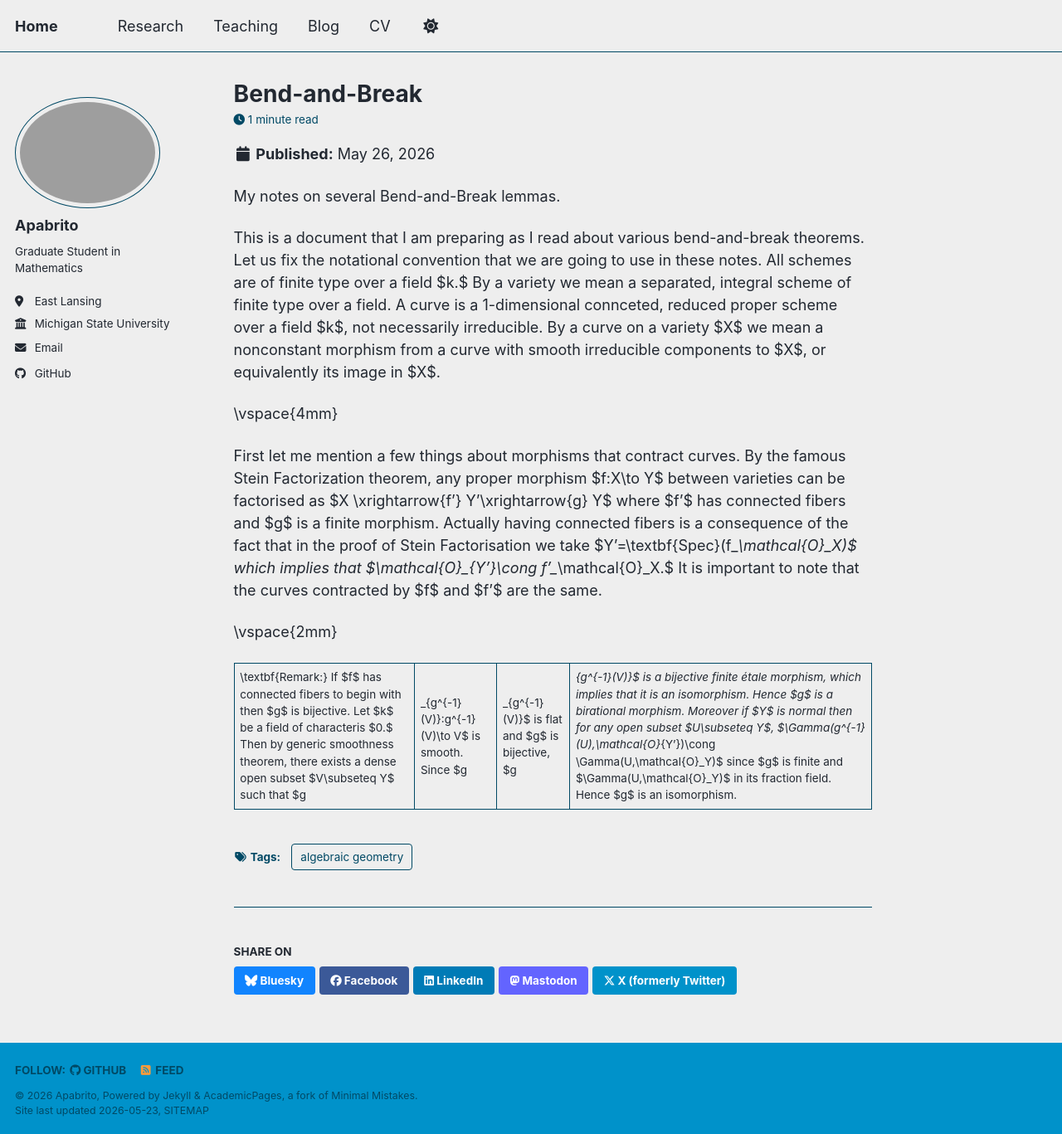
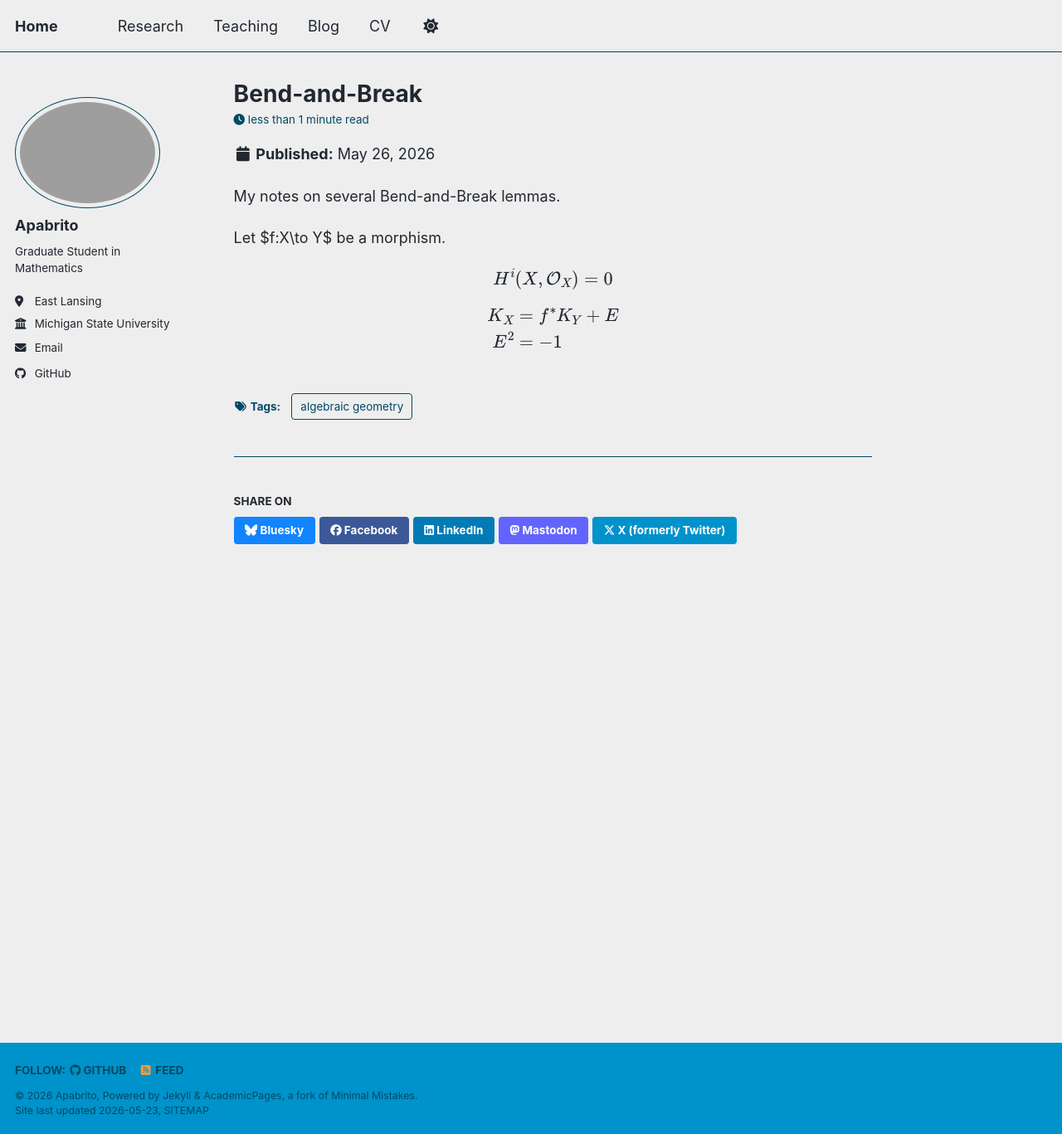
Before and after one commit to apabrito1/apabrito1.github.io, a Jekyll site: the page built from _posts/2012-08-14-blog-post-1.md, in a window 1280 px wide and 1367 px high. Shown: the whole window at 83% size. Built offline with Jekyll 4.4.1, drawn with Linux system fonts in a browser that asks for light colours; a script bundle is joined from its source files by our own code; library files that are not in the unit come from our copies.

Commit message:
Update 2012-08-14-blog-post-1.md

```diff
--- a/_posts/2012-08-14-blog-post-1.md
+++ b/_posts/2012-08-14-blog-post-1.md
@@ -9,12 +9,16 @@ use_math: true
 
 My notes on several Bend-and-Break lemmas.
 
-This is a document that I am preparing as I read about various bend-and-break theorems. Let us fix the notational convention that we are going to use in these notes. All schemes are of finite type over a field $k.$ By a variety we mean a separated, integral scheme of finite type over a field. A curve is a 1-dimensional connceted, reduced proper scheme over a field $k$, not necessarily irreducible. By a curve on a variety $X$ we mean a nonconstant morphism from a curve with smooth irreducible components to $X$, or equivalently its image in $X$.
 
-\vspace{4mm}
+Let $f:X\to Y$ be a morphism.
 
-First let me mention a few things about morphisms that contract curves. By the famous Stein Factorization theorem, any proper morphism $f:X\to Y$ between varieties can be factorised as $X \xrightarrow{f'} Y'\xrightarrow{g} Y$ where $f'$ has connected fibers and $g$ is a finite morphism. Actually having connected fibers is a consequence of the fact that in the proof of Stein Factorisation we take $Y'=\textbf{Spec}(f_*\mathcal{O}_X)$ which implies that $\mathcal{O}_{Y'}\cong f'_*\mathcal{O}_X.$ It is important to note that the curves contracted by $f$ and $f'$ are the same.
+$$
+H^i(X,\mathcal O_X)=0
+$$
 
-\vspace{2mm}
-
-\textbf{Remark:}   If $f$ has connected fibers to begin with then $g$ is bijective. Let $k$ be a field of characteris $0.$ Then by generic smoothness theorem, there exists a dense open subset $V\subseteq Y$ such that $g|_{g^{-1}(V)}:g^{-1}(V)\to V$ is smooth. Since $g|_{g^{-1}(V)}$ is flat and $g$ is bijective, $g|_{g^{-1}(V)}$ is a bijective finite étale morphism, which implies that it is an isomorphism. Hence $g$ is a birational morphism. Moreover if $Y$ is normal then for any open subset $U\subseteq Y$, $\Gamma(g^{-1}(U),\mathcal{O}_{Y'})\cong \Gamma(U,\mathcal{O}_Y)$ since $g$ is finite and $\Gamma(U,\mathcal{O}_Y)$ in its fraction field. Hence $g$ is an isomorphism.
+$$
+\begin{aligned}
+K_X &= f^*K_Y + E \\
+E^2 &= -1
+\end{aligned}
+$$
```
